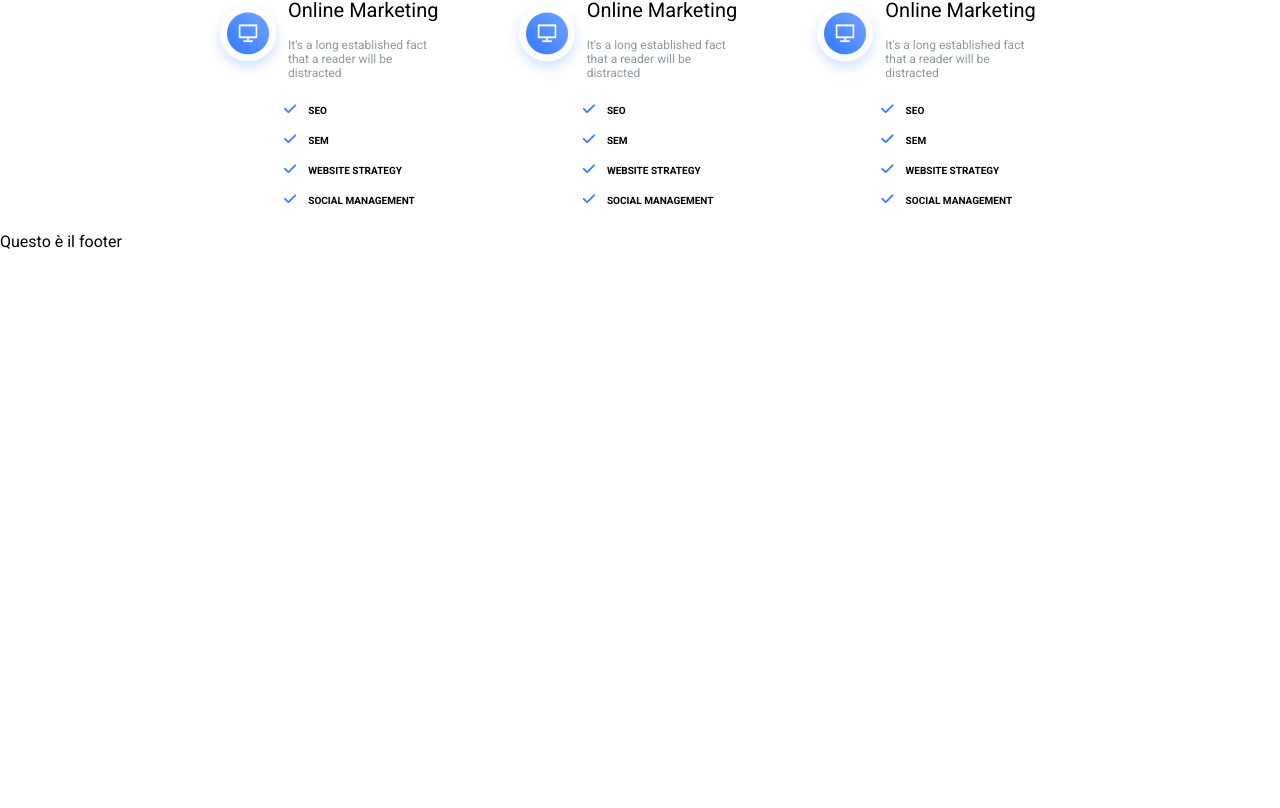
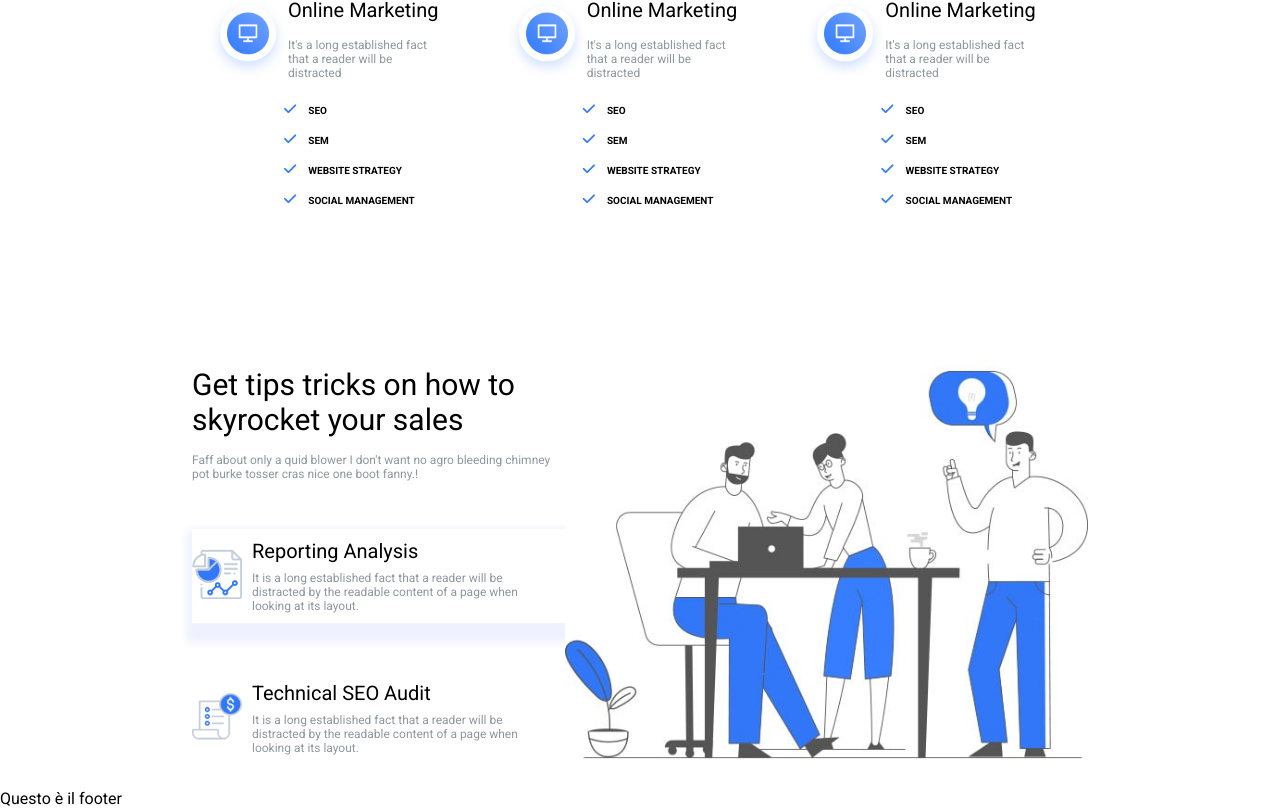
Before and after one commit to tahakyo/proj-html-vuejs, a Vue app: page / in a window 1280 px wide. Shown: the part 637-1445 px from the top of the page. Before the commit the page ends 888 px from the top, so only its background shows below. Built offline with nearby package versions, Linux system fonts and the light colour scheme.

Commit message:
add tricks section

```diff
--- a/src/assets/style/common.scss
+++ b/src/assets/style/common.scss
@@ -1,5 +1,6 @@
 @import url('https://fonts.googleapis.com/css2?family=Roboto:ital,wght@0,100;0,300;0,400;0,500;0,700;1,100;1,300;1,400;1,500;1,900&display=swap');
 @import '~@fortawesome/fontawesome-free/css/all.min.css';
+@import "../style/variables.scss";
 
 
 * {
--- a/src/components/AppJumbotron.vue
+++ b/src/components/AppJumbotron.vue
@@ -2,7 +2,7 @@
   <div class="jumbotron">
     <div class="jumbotron__left">
       <div class="title">The biggest platform for your growth.</div>
-      <div class="small-text">
+      <div class="small-text-jumbotron">
         There are many variations of passages of Lorem Ipsum available, but the
         majority has suffered alteration in some form
       </div>
@@ -38,7 +38,7 @@ export default {
       margin: 2rem 0;
       line-height: 1.5em;
     }
-    .small-text {
+    .small-text-jumbotron {
       color: $text-color04;
       margin: 2rem 0;
     }
--- a/src/components/AppMain.vue
+++ b/src/components/AppMain.vue
@@ -1,25 +1,124 @@
 <template>
   <div class="container">
-    <div class="online_marketing">
+    <section class="online_marketing">
       <OnlineMarketingCard />
       <OnlineMarketingCard />
       <OnlineMarketingCard />
-    </div>
+    </section>
+    <section class="tricks">
+      <div class="tricks__left">
+        <div class="first-object">
+          <div class="large-text">
+            Get tips tricks on how to skyrocket your sales
+          </div>
+          <div class="small-text">
+            Faff about only a quid blower I don't want no agro bleeding chimney
+            pot burke tosser cras nice one boot fanny.!
+          </div>
+        </div>
+        <div class="second-object">
+          <div class="logo">
+            <img src="../assets/img/510.png" alt="logo" />
+          </div>
+          <div class="text">
+            <div class="title">Reporting Analysis</div>
+            <div class="small-text">
+              It is a long established fact that a reader will be distracted by
+              the readable content of a page when looking at its layout.
+            </div>
+          </div>
+        </div>
+        <div class="third-object">
+          <div class="logo">
+            <img src="../assets/img/511.png" alt="logo" />
+          </div>
+          <div class="text">
+            <div class="title">Technical SEO Audit</div>
+            <div class="small-text">
+              It is a long established fact that a reader will be distracted by
+              the readable content of a page when looking at its layout.
+            </div>
+          </div>
+        </div>
+      </div>
+      <div class="tricks__right">
+        <img src="../assets/img/509.jpeg" alt="image" />
+      </div>
+    </section>
   </div>
 </template>
 
 <script>
-import OnlineMarketingCard from './OnlineMarketingCard.vue';
+import OnlineMarketingCard from "./OnlineMarketingCard.vue";
 export default {
-    name: "AppMain",
-    components: { OnlineMarketingCard }
+  name: "AppMain",
+  components: { OnlineMarketingCard },
 };
 </script>
 
 <style lang="scss" scoped>
+@import "../assets/style/variables.scss";
+
 .online_marketing {
   margin-top: 7rem;
   display: flex;
-
+}
+.tricks {
+  display: flex;
+  margin-top: 7rem;
+  align-items: center;
+  &__left {
+    width: 45%;
+    .first-object {
+      margin-bottom: 3rem;
+      .large-text {
+        font-size: 30px;
+        margin-bottom: 1rem;
+      }
+      .small-text {
+        font-size: 12px;
+        color: $text-color04;
+      }
+    }
+    .second-object {
+      display: flex;
+      align-items: center;
+      box-shadow: 5px 10px 8px 10px $border-color02;
+      margin: 3rem 0;
+      .logo img {
+        width: 50px;
+      }
+      .text {
+        padding: 10px;
+        .title {
+          font-size: 20px;
+          margin-bottom: 0.5rem;
+        }
+        .small-text {
+          font-size: 12px;
+          color: $text-color04;
+        }
+      }
+    }
+    .third-object {
+      display: flex;
+      align-items: center;
+      margin-bottom: 0 auto;
+      .logo img {
+        width: 50px;
+      }
+      .text {
+        padding: 10px;
+        .title {
+          font-size: 20px;
+          margin-bottom: 0.5rem;
+        }
+        .small-text {
+          font-size: 12px;
+          color: $text-color04;
+        }
+      }
+    }
+  }
 }
 </style>
```
